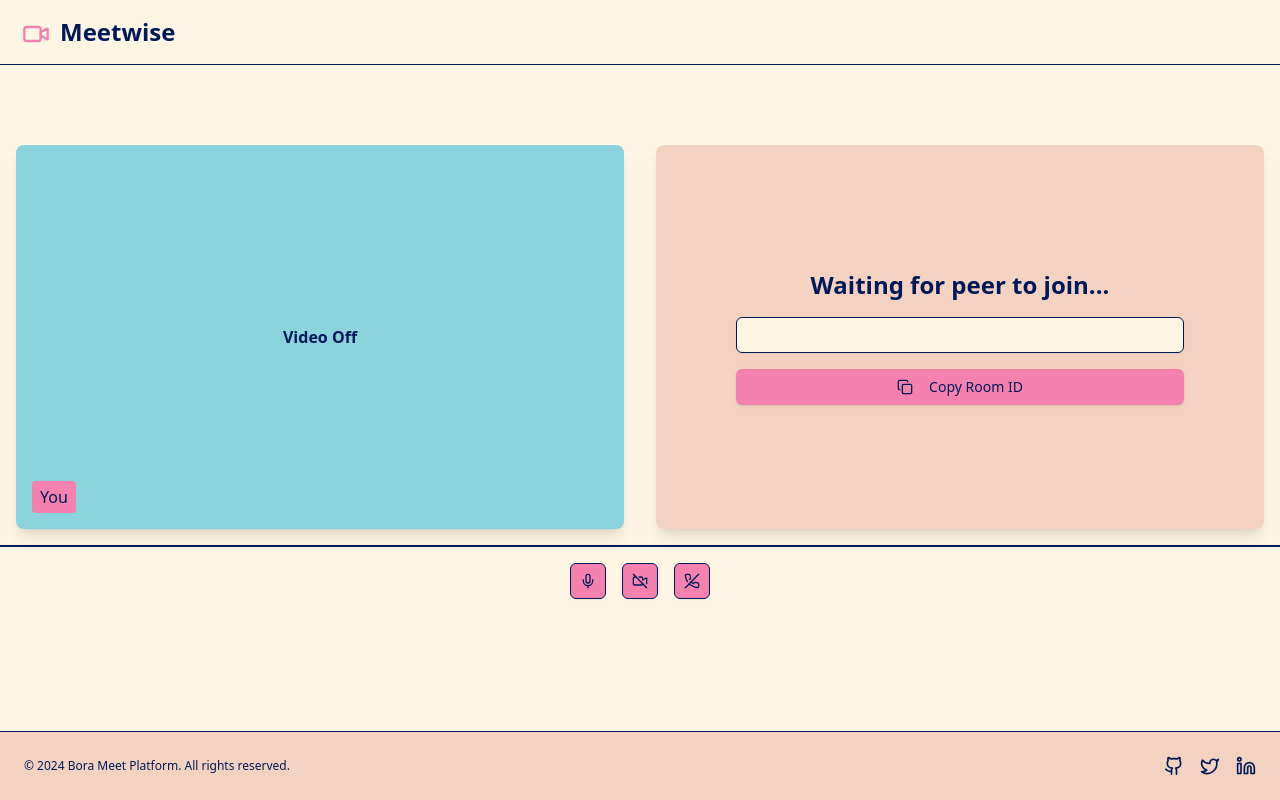
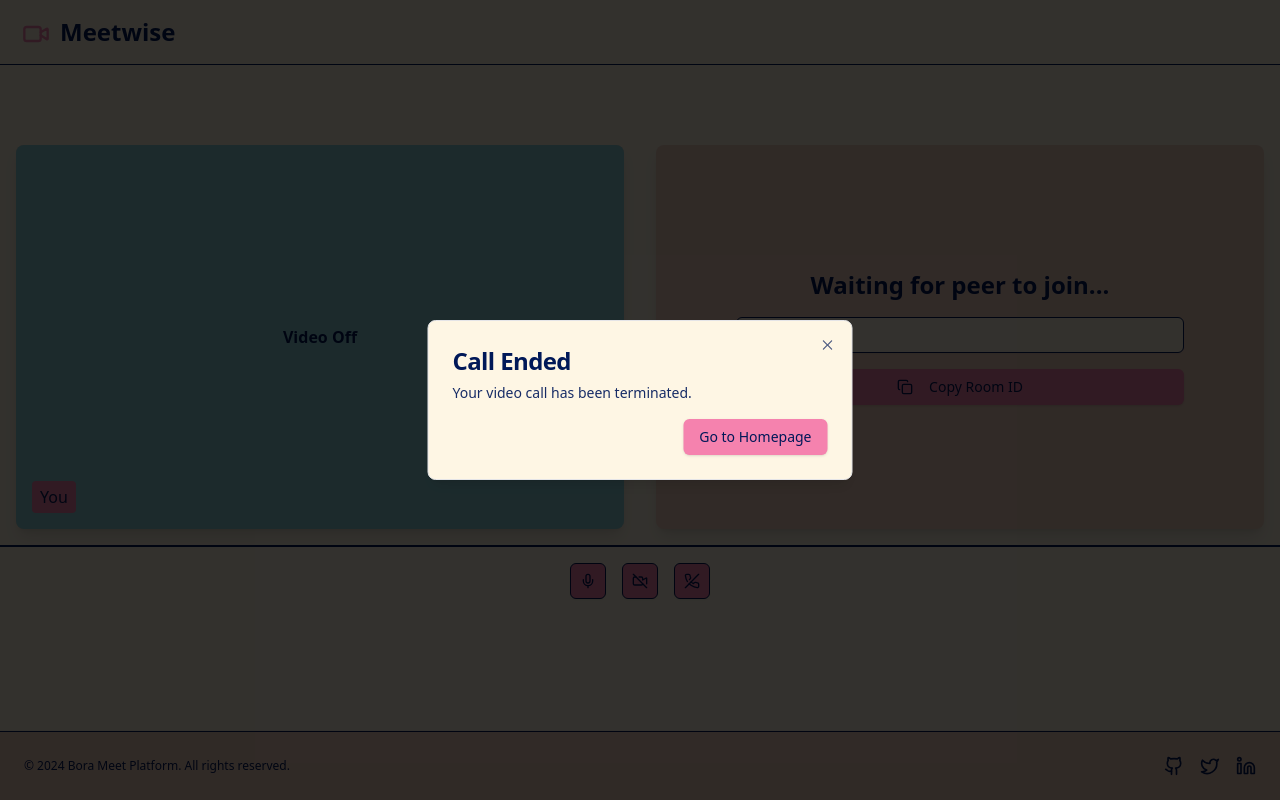
Before and after one commit to RitikBora/webrtc, a React (Vite) app in the folder frontend/: page /room in a window 1280 px wide. Both pictures are taken after a click on the button 692 px from the left and 581 px from the top of the page. Built offline with nearby package versions, Linux system fonts and the light colour scheme.

Commit message:
end call modal added

```diff
--- a/frontend/package.json
+++ b/frontend/package.json
@@ -10,6 +10,7 @@
     "preview": "vite preview"
   },
   "dependencies": {
+    "@radix-ui/react-dialog": "^1.1.2",
     "@radix-ui/react-icons": "^1.3.1",
     "@radix-ui/react-slot": "^1.1.0",
     "@types/node": "^22.9.0",
--- a/frontend/recoil/atoms.tsx
+++ b/frontend/recoil/atoms.tsx
@@ -1,7 +1,7 @@
 import { atom } from "recoil";
 
-const isMutedAtom = atom({
-    key: "isMutedAtom",
+const IsMutedAtom = atom({
+    key: "IsMutedAtom",
     default: false
     }
 )
@@ -12,4 +12,9 @@
     }
 )
 
-export {isMutedAtom , IsVideoOnAtom};
+const IsCallEnded = atom({
+    key: "IsCallEnded",
+    default: false
+})
+
+export {IsMutedAtom , IsVideoOnAtom , IsCallEnded};
--- /dev/null
+++ b/frontend/src/components/MeetingRoom/EndCallPopup.tsx
@@ -0,0 +1,40 @@
+import {
+  Dialog,
+  DialogContent,
+  DialogDescription,
+  DialogFooter,
+  DialogHeader,
+  DialogTitle,
+} from "@/components/ui/dialog"
+import { Button } from "../ui/button"
+import { useRecoilState } from "recoil"
+import { IsCallEnded } from "../../../recoil/atoms"
+import { useNavigate } from "react-router-dom"
+
+export const EndCallPopup = () =>
+{
+    const [isCallEnded , setIsCallEnded] = useRecoilState(IsCallEnded);
+    const navigate = useNavigate();
+
+    const goToHomepage = () =>
+    {
+        navigate("/");
+    }
+    return(
+        <Dialog open={isCallEnded} onOpenChange={setIsCallEnded}>
+        <DialogContent className="sm:max-w-[425px] bg-[#fef6e4] text-[#001858]">
+          <DialogHeader>
+            <DialogTitle className="text-2xl font-bold">Call Ended</DialogTitle>
+            <DialogDescription className="text-[#172c66]">
+              Your video call has been terminated.
+            </DialogDescription>
+          </DialogHeader>
+          <DialogFooter>
+            <Button onClick={goToHomepage} className="bg-[#f582ae] text-[#001858] hover:bg-[#f582ae]/80">
+              Go to Homepage
+            </Button>
+          </DialogFooter>
+        </DialogContent>
+      </Dialog>
+    )
+}
--- a/frontend/src/components/MeetingRoom/MediaControls.tsx
+++ b/frontend/src/components/MeetingRoom/MediaControls.tsx
@@ -1,12 +1,13 @@
-import { useRecoilState } from "recoil";
-import { isMutedAtom, IsVideoOnAtom } from "../../../recoil/atoms";
+import { useRecoilState, useSetRecoilState } from "recoil";
+import { IsCallEnded, IsMutedAtom, IsVideoOnAtom } from "../../../recoil/atoms";
 import { Button } from "../ui/button";
 import { Mic, MicOff, PhoneOff, Video, VideoOff } from "lucide-react";
 
 export const MediaControls = () =>
 {
-    const [isMuted, setIsMuted] = useRecoilState(isMutedAtom);
+    const [isMuted, setIsMuted] = useRecoilState(IsMutedAtom);
     const [isVideoOn, setIsVideoOn] = useRecoilState(IsVideoOnAtom);
+    const setIsCallEnded = useSetRecoilState(IsCallEnded);
 
     return(
         <footer className="bg-[#fef6e4] p-4 border-t-2 border-[#001858]">
@@ -31,6 +32,7 @@
                 variant="outline"
                 size="icon"
                 className="bg-[#f582ae] text-[#001858] hover:bg-[#f582ae]/80 hover:text-[#001858] border-[#001858]"
+                onClick={() => setIsCallEnded(true)}
             >
                 <PhoneOff className="h-6 w-6" />
             </Button>
--- a/frontend/src/components/MeetingRoom/Room.tsx
+++ b/frontend/src/components/MeetingRoom/Room.tsx
@@ -4,13 +4,14 @@
 import { Mic, MicOff, Video, VideoOff, PhoneOff, Copy} from 'lucide-react'
 import { Receiver } from './Receiver';
 import {useRecoilValue } from 'recoil';
-import {isMutedAtom , IsVideoOnAtom} from '../../../recoil/atoms'
+import {IsMutedAtom , IsVideoOnAtom} from '../../../recoil/atoms'
 import { MediaControls } from './MediaControls';
+import { EndCallPopup } from './EndCallPopup';
 
 
 export const Room = () => {
 
-  const isMuted = useRecoilValue(isMutedAtom);
+  const isMuted = useRecoilValue(IsMutedAtom);
   const isVideoOn  = useRecoilValue(IsVideoOnAtom);
   const [roomId, setRoomId] = useState('');
 
@@ -50,6 +51,7 @@
         <Receiver roomId={roomId}/>
       </main>
       <MediaControls/>
+      <EndCallPopup/>
     </div>
   );
 };
--- /dev/null
+++ b/frontend/src/components/ui/dialog.tsx
@@ -0,0 +1,119 @@
+import * as React from "react"
+import * as DialogPrimitive from "@radix-ui/react-dialog"
+import { cn } from "@/lib/utils"
+import { Cross2Icon } from "@radix-ui/react-icons"
+
+const Dialog = DialogPrimitive.Root
+
+const DialogTrigger = DialogPrimitive.Trigger
+
+const DialogPortal = DialogPrimitive.Portal
+
+const DialogClose = DialogPrimitive.Close
+
+const DialogOverlay = React.forwardRef<
+  React.ElementRef<typeof DialogPrimitive.Overlay>,
+  React.ComponentPropsWithoutRef<typeof DialogPrimitive.Overlay>
+>(({ className, ...props }, ref) => (
+  <DialogPrimitive.Overlay
+    ref={ref}
+    className={cn(
+      "fixed inset-0 z-50 bg-black/80  data-[state=open]:animate-in data-[state=closed]:animate-out data-[state=closed]:fade-out-0 data-[state=open]:fade-in-0",
+      className
+    )}
+    {...props}
+  />
+))
+DialogOverlay.displayName = DialogPrimitive.Overlay.displayName
+
+const DialogContent = React.forwardRef<
+  React.ElementRef<typeof DialogPrimitive.Content>,
+  React.ComponentPropsWithoutRef<typeof DialogPrimitive.Content>
+>(({ className, children, ...props }, ref) => (
+  <DialogPortal>
+    <DialogOverlay />
+    <DialogPrimitive.Content
+      ref={ref}
+      className={cn(
+        "fixed left-[50%] top-[50%] z-50 grid w-full max-w-lg translate-x-[-50%] translate-y-[-50%] gap-4 border bg-background p-6 shadow-lg duration-200 data-[state=open]:animate-in data-[state=closed]:animate-out data-[state=closed]:fade-out-0 data-[state=open]:fade-in-0 data-[state=closed]:zoom-out-95 data-[state=open]:zoom-in-95 data-[state=closed]:slide-out-to-left-1/2 data-[state=closed]:slide-out-to-top-[48%] data-[state=open]:slide-in-from-left-1/2 data-[state=open]:slide-in-from-top-[48%] sm:rounded-lg",
+        className
+      )}
+      {...props}
+    >
+      {children}
+      <DialogPrimitive.Close className="absolute right-4 top-4 rounded-sm opacity-70 ring-offset-background transition-opacity hover:opacity-100 focus:outline-none focus:ring-2 focus:ring-ring focus:ring-offset-2 disabled:pointer-events-none data-[state=open]:bg-accent data-[state=open]:text-muted-foreground">
+        <Cross2Icon className="h-4 w-4" />
+        <span className="sr-only">Close</span>
+      </DialogPrimitive.Close>
+    </DialogPrimitive.Content>
+  </DialogPortal>
+))
+DialogContent.displayName = DialogPrimitive.Content.displayName
+
+const DialogHeader = ({
+  className,
+  ...props
+}: React.HTMLAttributes<HTMLDivElement>) => (
+  <div
+    className={cn(
+      "flex flex-col space-y-1.5 text-center sm:text-left",
+      className
+    )}
+    {...props}
+  />
+)
+DialogHeader.displayName = "DialogHeader"
+
+const DialogFooter = ({
+  className,
+  ...props
+}: React.HTMLAttributes<HTMLDivElement>) => (
+  <div
+    className={cn(
+      "flex flex-col-reverse sm:flex-row sm:justify-end sm:space-x-2",
+      className
+    )}
+    {...props}
+  />
+)
+DialogFooter.displayName = "DialogFooter"
+
+const DialogTitle = React.forwardRef<
+  React.ElementRef<typeof DialogPrimitive.Title>,
+  React.ComponentPropsWithoutRef<typeof DialogPrimitive.Title>
+>(({ className, ...props }, ref) => (
+  <DialogPrimitive.Title
+    ref={ref}
+    className={cn(
+      "text-lg font-semibold leading-none tracking-tight",
+      className
+    )}
+    {...props}
+  />
+))
+DialogTitle.displayName = DialogPrimitive.Title.displayName
+
+const DialogDescription = React.forwardRef<
+  React.ElementRef<typeof DialogPrimitive.Description>,
+  React.ComponentPropsWithoutRef<typeof DialogPrimitive.Description>
+>(({ className, ...props }, ref) => (
+  <DialogPrimitive.Description
+    ref={ref}
+    className={cn("text-sm text-muted-foreground", className)}
+    {...props}
+  />
+))
+DialogDescription.displayName = DialogPrimitive.Description.displayName
+
+export {
+  Dialog,
+  DialogPortal,
+  DialogOverlay,
+  DialogTrigger,
+  DialogClose,
+  DialogContent,
+  DialogHeader,
+  DialogFooter,
+  DialogTitle,
+  DialogDescription,
+}
```
Also changed, not shown: 1 other file (tests, documents, lock files or other folders).
